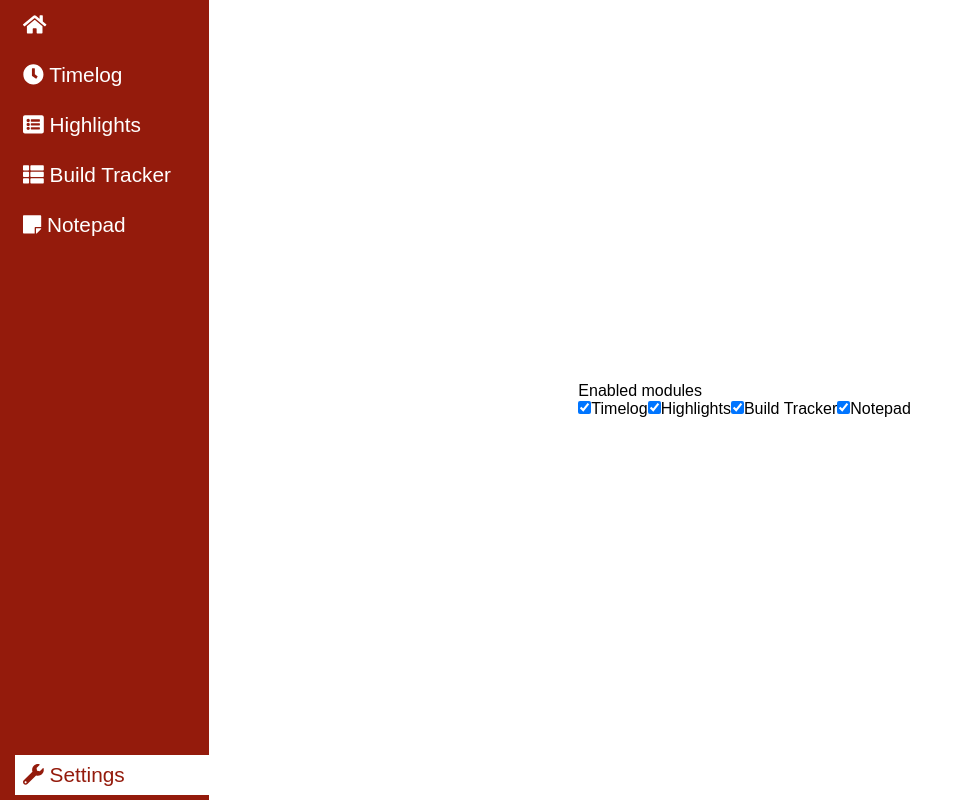
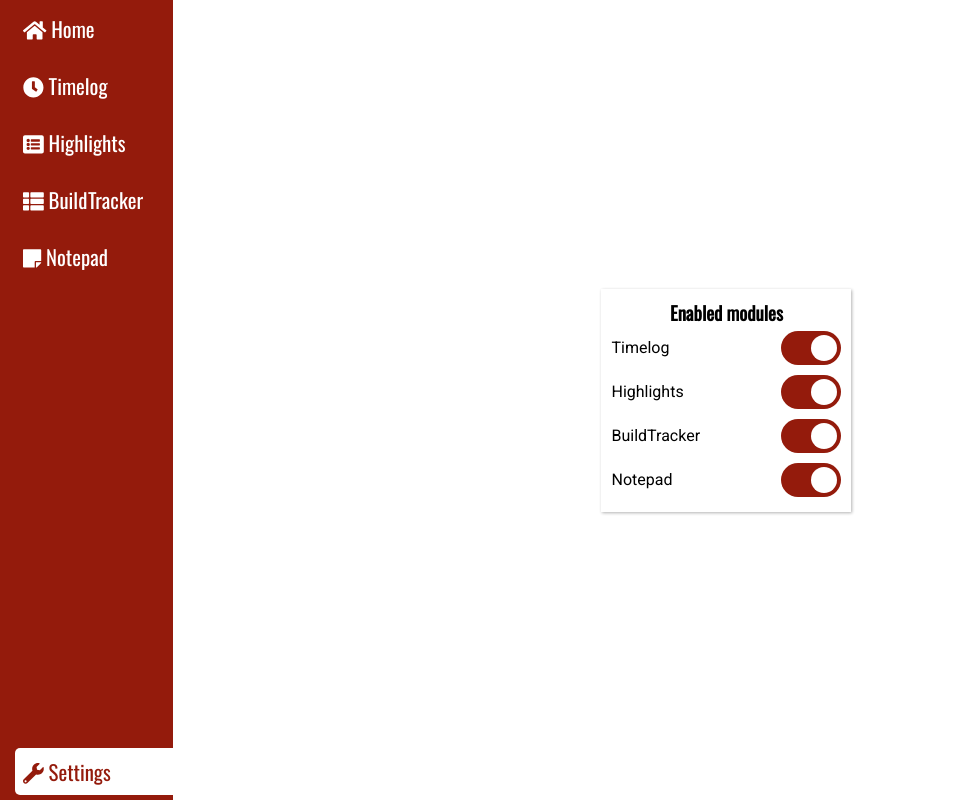
Before and after one commit to colinkey/weebo, a React (Create React App) app: page /settings in a window 1280 px wide. Shown: the whole page, without its empty margins (0-958 px from the left). Built offline with nearby package versions, Linux system fonts and the light colour scheme.

Commit message:
Created smaller components for settings, checkboxes, sidebar.

```diff
--- a/public/index.html
+++ b/public/index.html
@@ -11,6 +11,7 @@
     -->
   <link rel="manifest" href="%PUBLIC_URL%/manifest.json">
   <link rel="shortcut icon" href="%PUBLIC_URL%/favicon.ico">
+  <link href="https://fonts.googleapis.com/css?family=Oswald|Roboto" rel="stylesheet">
   <!--
       Notice the use of %PUBLIC_URL% in the tags above.
       It will be replaced with the URL of the `public` folder during the build.
--- a/src/components/App.js
+++ b/src/components/App.js
@@ -31,7 +31,10 @@ class App extends Component {
     return (
       <div className="App">
         <Sidebar enabledModules={this.state.enabledModules} />
-        <ModuleContainer toggleEnabledModule={this.toggleEnabledModule} enabledModules={this.state.enabledModules} />
+        <ModuleContainer
+          toggleEnabledModule={this.toggleEnabledModule}
+          enabledModules={this.state.enabledModules}
+        />
       </div>
     );
   }
--- a/src/components/ModuleContainer.js
+++ b/src/components/ModuleContainer.js
@@ -18,8 +18,16 @@ const ModuleContainer = props => (
       <Route exact path="/highlights" component={Highlights} />
       <Route exact path="/buildtracker" component={BuildTracker} />
       <Route exact path="/notepad" component={Notepad} />
-      {/* <Route exact path="/settings" component={Settings} toggleEnabledModule={props.toggleEnabledModule} /> */}
-      <Route exact path="/settings" render={() => <Settings toggleEnabledModule={props.toggleEnabledModule} enabledModules={props.enabledModules} />} />
+      <Route
+        exact
+        path="/settings"
+        render={() => (
+          <Settings
+            toggleEnabledModule={props.toggleEnabledModule}
+            enabledModules={props.enabledModules}
+          />
+        )}
+      />
     </Switch>
   </div>
 );
--- /dev/null
+++ b/src/components/settings/CheckboxSwitch.css
@@ -0,0 +1,61 @@
+.checkbox-switch {
+  display: flex;
+  align-items: center;
+  justify-content: space-between;
+  padding: 5px 0;
+}
+
+.checkbox-switch-label {
+  flex: 1;
+}
+
+.switch {
+  position: relative;
+  display: inline-block;
+  width: 60px;
+  height: 34px;
+}
+
+.switch input {
+  display: none;
+}
+
+.slider {
+  position: absolute;
+  cursor: pointer;
+  top: 0;
+  left: 0;
+  right: 0;
+  bottom: 0;
+  background-color: #ccc;
+  -webkit-transition: 0.4s;
+  transition: 0.4s;
+  border-radius: 34px;
+}
+
+.slider:before {
+  position: absolute;
+  content: "";
+  height: 26px;
+  width: 26px;
+  left: 4px;
+  bottom: 4px;
+  background-color: white;
+  -webkit-transition: 0.4s;
+  transition: 0.4s;
+  border-radius: 50%;
+}
+
+input:checked + .slider {
+  background-color: #941b0c;
+}
+
+input:focus + .slider {
+  box-shadow: 0 0 1px #941b0c;
+}
+
+input:checked + .slider:before {
+  -webkit-transform: translateX(26px);
+  -ms-transform: translateX(26px);
+  transform: translateX(26px);
+}
--- /dev/null
+++ b/src/components/settings/CheckboxSwitch.js
@@ -0,0 +1,22 @@
+import React from "react";
+
+import "./CheckboxSwitch.css";
+
+const CheckboxSwitch = props => (
+  <div className="checkbox-switch">
+    <p className="checkbox-switch-label">{`${props.moduleName[0].toUpperCase() +
+      props.moduleName.substring(1)}`}</p>
+    <label htmlFor={`${props.moduleName}-enabled`} className="switch">
+      <input
+        type="checkbox"
+        id={`${props.moduleName}-enabled`}
+        name={`${props.moduleName}`}
+        onChange={e => props.toggleEnabledModule(e)}
+        checked={props.module ? true : false}
+      />
+      <span className="slider" />
+    </label>
+  </div>
+);
+
+export default CheckboxSwitch;
--- /dev/null
+++ b/src/components/settings/Settings.css
@@ -0,0 +1,9 @@
+.settings-section {
+  width: 250px;
+  box-shadow: 1px 1px 3px rgba(0, 0, 0, 0.3);
+  padding: 10px;
+}
+
+.settings-header {
+  text-align: center;
+}
--- a/src/components/settings/Settings.js
+++ b/src/components/settings/Settings.js
@@ -1,41 +1,32 @@
 import React from "react";
 
+import CheckboxSwitch from "./CheckboxSwitch";
+
+import "./Settings.css";
+
 const Settings = props => (
-  <div>
-    <p>Enabled modules</p>
-    <p>{props.test}</p>
-    <input
-      type="checkbox"
-      id="timelog-enabled"
-      onChange={e => props.toggleEnabledModule(e)}
-      name="timelog"
-      checked={props.enabledModules.timelog ? true : false}
+  <div className="settings-section module-settings">
+    <h3 className="settings-header">Enabled modules</h3>
+    <CheckboxSwitch
+      toggleEnabledModule={props.toggleEnabledModule}
+      module={props.enabledModules.timelog}
+      moduleName="timelog"
     />
-    <label htmlFor="timelog-enabled">Timelog</label>
-    <input
-      type="checkbox"
-      id="highlights-enabled"
-      onChange={e => props.toggleEnabledModule(e)}
-      name="highlights"
-      checked={props.enabledModules.highlights ? true : false}
+    <CheckboxSwitch
+      toggleEnabledModule={props.toggleEnabledModule}
+      module={props.enabledModules.highlights}
+      moduleName="highlights"
     />
-    <label htmlFor="highlights-enabled">Highlights</label>
-    <input
-      type="checkbox"
-      id="build-tracker-enabled"
-      onChange={e => props.toggleEnabledModule(e)}
-      name="buildTracker"
-      checked={props.enabledModules.buildTracker ? true : false}
+    <CheckboxSwitch
+      toggleEnabledModule={props.toggleEnabledModule}
+      module={props.enabledModules.buildTracker}
+      moduleName="buildTracker"
     />
-    <label htmlFor="build-tracker-enabled">Build Tracker</label>
-    <input
-      type="checkbox"
-      id="notepad-enabled"
-      onChange={e => props.toggleEnabledModule(e)}
-      name="notepad"
-      checked={props.enabledModules.notepad ? true : false}
+    <CheckboxSwitch
+      toggleEnabledModule={props.toggleEnabledModule}
+      module={props.enabledModules.notepad}
+      moduleName="notepad"
     />
-    <label htmlFor="notepad-enabled">Notepad</label>
   </div>
 );
 
--- a/src/components/sidebar/Sidebar.css
+++ b/src/components/sidebar/Sidebar.css
@@ -2,7 +2,7 @@
   height: 100%;
   background-color: #941b0c;
   color: white;
-  width: 250px;
+  width: 200px;
 }
 
 .nav-list-container {
@@ -12,35 +12,3 @@
   justify-content: space-around;
   padding-left: 10px;
 }
-
-.nav-list-item {
-  list-style: none;
-  padding: 5px;
-  overflow: auto;
-  font-size: 1.3em;
-}
-
-.nav-list-item:last-of-type {
-  margin-top: auto;
-}
-
-.nav-link {
-  text-decoration: none;
-  color: inherit;
-  /* border-radius: 5px 0 0 5px; */
-  display: block;
-  padding: 8px;
-}
-
-.nav-link:hover {
-  border-left: 2px solid white;
-}
-
-.nav-icon {
-}
-
-.nav-active {
-  background-color: white;
-  color: #941b0c;
-  margin-right: -5px;
-}
--- a/src/components/sidebar/Sidebar.js
+++ b/src/components/sidebar/Sidebar.js
@@ -1,49 +1,29 @@
 import React from "react";
 import { NavLink } from "react-router-dom";
+
+import SidebarItem from "./SidebarItem";
 
 import "./Sidebar.css";
 
 const Sidebar = props => (
   <nav className="sidebar">
     <ul className="nav-list-container">
-      <li className="nav-list-item">
-        <NavLink to="/home" className="nav-link" activeClassName="nav-active">
-          <i className="fas fa-home nav-icon" />
-        </NavLink>
-      </li>
+      <SidebarItem moduleName="Home" iconClassName="fa-home" />
+
       {props.enabledModules.timelog ? (
-        <li className="nav-list-item">
-          <NavLink to="/timelog" className="nav-link" activeClassName="nav-active">
-            <i className="fas fa-clock nav-icon" /> Timelog
-          </NavLink>
-        </li>
+        <SidebarItem moduleName="timelog" iconClassName="fa-clock" />
       ) : null}
       {props.enabledModules.highlights ? (
-        <li className="nav-list-item">
-          <NavLink to="/highlights" className="nav-link" activeClassName="nav-active">
-            <i className="fas fa-list-alt nav-icon" /> Highlights
-          </NavLink>
-        </li>
+        <SidebarItem moduleName="highlights" iconClassName="fa-list-alt" />
       ) : null}
       {props.enabledModules.buildTracker ? (
-        <li className="nav-list-item">
-          <NavLink to="/buildTracker" className="nav-link" activeClassName="nav-active">
-            <i className="fas fa-th-list nav-icon" /> Build Tracker
-          </NavLink>
-        </li>
+        <SidebarItem moduleName="buildTracker" iconClassName="fa-th-list" />
       ) : null}
       {props.enabledModules.notepad ? (
-        <li className="nav-list-item">
-          <NavLink to="/notepad" className="nav-link" activeClassName="nav-active">
-            <i className="fas fa-sticky-note nav-icon" /> Notepad
-          </NavLink>
-        </li>
+        <SidebarItem moduleName="notepad" iconClassName="fa-sticky-note" />
       ) : null}
-      <li className="nav-list-item">
-        <NavLink to="/settings" alt="Settings" className="nav-link" activeClassName="nav-active">
-          <i className="fas fa-wrench nav-icon" /> Settings
-        </NavLink>
-      </li>
+
+      <SidebarItem moduleName="settings" iconClassName="fa-wrench" />
     </ul>
   </nav>
 );
--- /dev/null
+++ b/src/components/sidebar/SidebarItem.css
@@ -0,0 +1,33 @@
+.nav-list-item {
+  list-style: none;
+  padding: 5px;
+  overflow: auto;
+  font-size: 1.3em;
+}
+
+.nav-list-item:last-of-type {
+  margin-top: auto;
+}
+
+.nav-link {
+  text-decoration: none;
+  color: inherit;
+  border-radius: 5px 0 0 5px;
+  display: block;
+  padding: 8px;
+  transition: 0.15s;
+  font-family: "Oswald", sans-serif;
+}
+
+.nav-link:hover {
+  border-left: 3px solid white;
+}
+
+.nav-icon {
+}
+
+.nav-active {
+  background-color: white;
+  color: #941b0c;
+  margin-right: -5px;
+}
--- /dev/null
+++ b/src/components/sidebar/SidebarItem.js
@@ -0,0 +1,15 @@
+import React from "react";
+import { NavLink } from "react-router-dom";
+
+import "./SidebarItem.css";
+
+const SidebarItem = props => (
+  <li className="nav-list-item">
+    <NavLink to={`/${props.moduleName}`} className="nav-link" activeClassName="nav-active">
+      <i className={`fas ${props.iconClassName} nav-icon`} />{" "}
+      {`${props.moduleName[0].toUpperCase() + props.moduleName.substring(1)}`}
+    </NavLink>
+  </li>
+);
+
+export default SidebarItem;
--- a/src/index.css
+++ b/src/index.css
@@ -1,10 +1,19 @@
 * {
   margin: 0;
   padding: 0;
-  font-family: sans-serif;
+  font-family: "Roboto", sans-serif;
   box-sizing: border-box;
 }
 
 body {
   display: flex;
 }
+
+h1,
+h2,
+h3,
+h4,
+h5,
+h6 {
+  font-family: "Oswald", sans-serif;
+}
```
